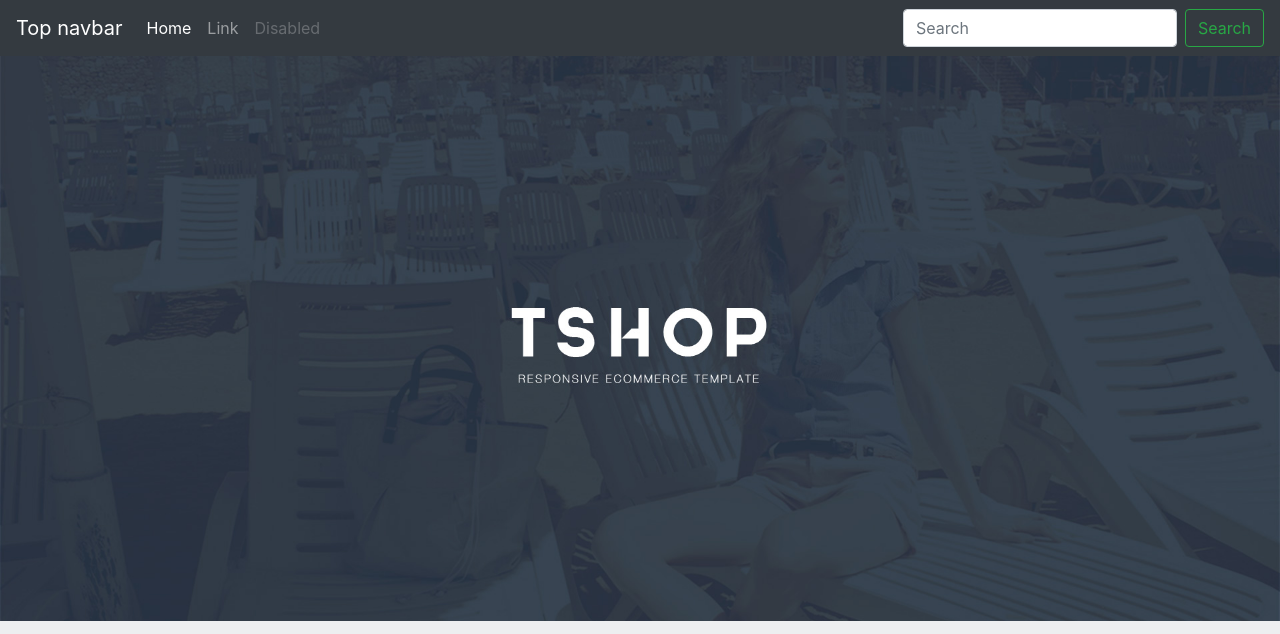
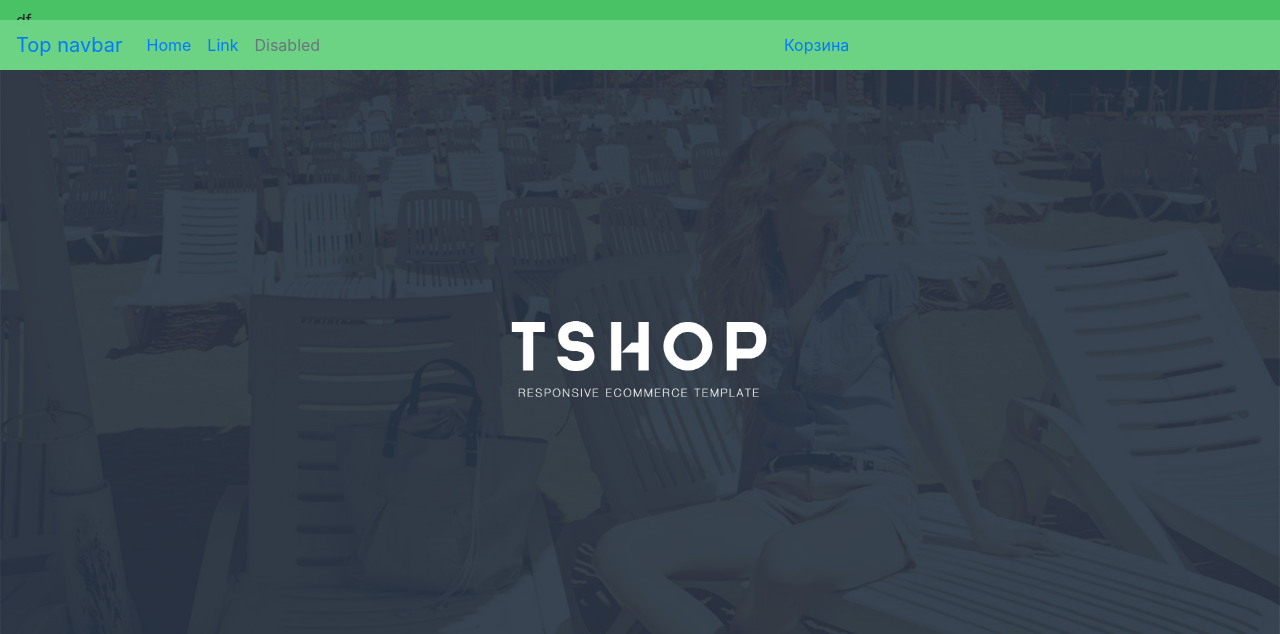
Before and after one commit to itOleksandr/TestShop, a Django app: page / in a window 1280 px wide. Shown: the top 634 px of the page. Run offline with Django 3.2, Linux system fonts and the light colour scheme; data comes from the database, SQL or seed files in the repository; some libraries are stand-ins or nearby versions.

Commit message:
Add basked and fix 'product_item'

```diff
--- a/landing/templates/base.html
+++ b/landing/templates/base.html
@@ -8,10 +8,6 @@
     <link href="https://fonts.googleapis.com/css?family=Roboto:100,100i,300,300i,400" rel="stylesheet">
 
     <link rel="stylesheet" href="{% static 'css/style.css' %}">
-
-    <link rel="stylesheet" href="https://code.jquery.com/jquery-3.3.1.slim.min.js" integrity="sha384-q8i/X+965DzO0rT7abK41JStQIAqVgRVzpbzo5smXKp4YfRvH+8abtTE1Pi6jizo" crossorigin="anonymous">
-
-    <link rel="stylesheet" href="https://cdnjs.cloudflare.com/ajax/libs/popper.js/1.14.3/umd/popper.min.js" integrity="sha384-ZMP7rVo3mIykV+2+9J3UJ46jBk0WLaUAdn689aCwoqbBJiSnjAK/l8WvCWPIPm49" crossorigin="anonymous">
 
     <link rel="stylesheet" href="https://stackpath.bootstrapcdn.com/bootstrap/4.1.1/css/bootstrap.min.css" integrity="sha384-WskhaSGFgHYWDcbwN70/dfYBj47jz9qbsMId/iRN3ewGhXQFZCSftd1LZCfmhktB" crossorigin="anonymous">
 
@@ -25,5 +21,9 @@
         </div>
     </div>
     {% include 'footer.html' %}
+
+    <script src="https://ajax.googleapis.com/ajax/libs/jquery/3.3.1/jquery.min.js"></script>
+    <script src="https://stackpath.bootstrapcdn.com/bootstrap/4.1.1/js/bootstrap.min.js" integrity="sha384-smHYKdLADwkXOn1EmN1qk/HfnUcbVRZyYmZ4qpPea6sjB/pTJ0euyQp0Mk8ck+5T" crossorigin="anonymous"></script>
+    <script src="{% static 'js/scripts.js' %}"></script>
 </body>
 </html>
--- a/landing/templates/navbar.html
+++ b/landing/templates/navbar.html
@@ -1,4 +1,11 @@
-    <nav class="navbar navbar-expand-md navbar-dark bg-dark">
+
+
+
+<nav class="navbar navbar-default navbar-top">
+    df
+</nav>
+
+<nav class="navbar navbar-expand-md navbar-default navbar navbar-main">
     <a class="navbar-brand" href="#">Top navbar</a>
     <button class="navbar-toggler" type="button" data-toggle="collapse" data-target="#navbarCollapse" aria-controls="navbarCollapse" aria-expanded="false" aria-label="Toggle navigation">
         <span class="navbar-toggler-icon"></span>
@@ -15,9 +22,17 @@
                 <a class="nav-link disabled" href="#">Disabled</a>
             </li>
         </ul>
-        <form class="form-inline mt-2 mt-md-0">
-          <input class="form-control mr-sm-2" type="text" placeholder="Search" aria-label="Search">
-          <button class="btn btn-outline-success my-2 my-sm-0" type="submit">Search</button>
-        </form>
+        <ul class="nav navbar-nav navbar-right">
+            <li class="nav-item">
+                <div class="basket-container">
+                    <a href="#">Корзина</a>
+                    <div class="basket-items hidden">
+                        <ul class="">
+                            <li>sf</li>
+                        </ul>
+                    </div>
+                </div>
+            </li>
+        </ul>
     </div>
 </nav>
--- a/static/static_dev/css/style.css
+++ b/static/static_dev/css/style.css
@@ -55,3 +55,50 @@ html,body{
     text-align: center;
     color: white;
 }
+.price{
+    background-color: #55e073;
+    width: 30%;
+    color: white;
+    font-weight: 700;
+    padding: 3px;
+    margin-bottom: 20px;
+    border: 1px solid #2b7d3e
+
+}
+.name_product{
+    color:#55E073;
+}
+.form-group{
+    display: inline-flex;
+    margin-top: 30px;
+}
+
+.btn-buy{
+    margin-left: 10px;
+}
+.navbar-top{
+    height: 20px;
+    background-color:#24b946d1;
+}
+.navbar-main{
+    background-color:#6bd283fc;
+    height: 50px;
+}
+.navbar-right{
+    padding-right: 80px;
+}
+.basket-container{
+    position: relative;
+    width: 400px;
+    padding: 13px 0px;
+}
+.basket-items{
+    position: absolute;
+    top:50px;
+    width: 100%;
+    background-color: rgba(65, 161, 81, 0.98);
+    z-index: 10;
+}
+.hidden{
+    visibility: hidden;
+}
```
Also changed, not shown: landing/templates/products/product.html (+37 -22 lines), static/static_dev/js/scripts.js (added, +43 -0 lines). Lines whose indentation alone changed are shown as unchanged.
